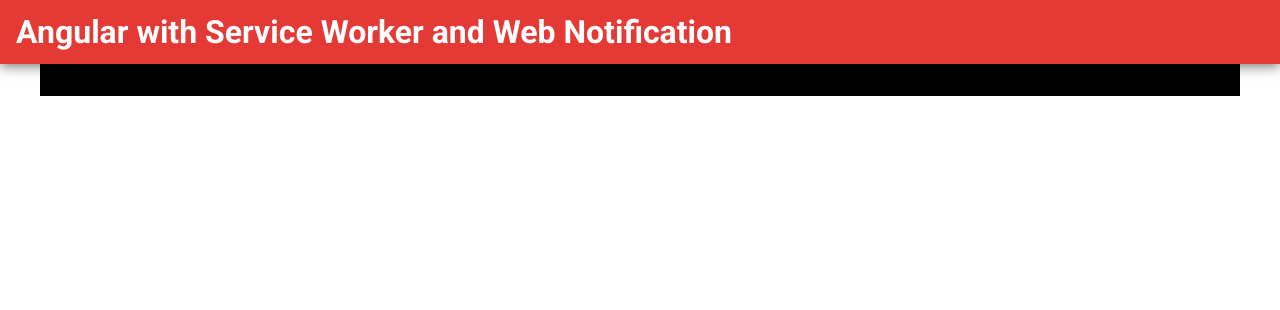
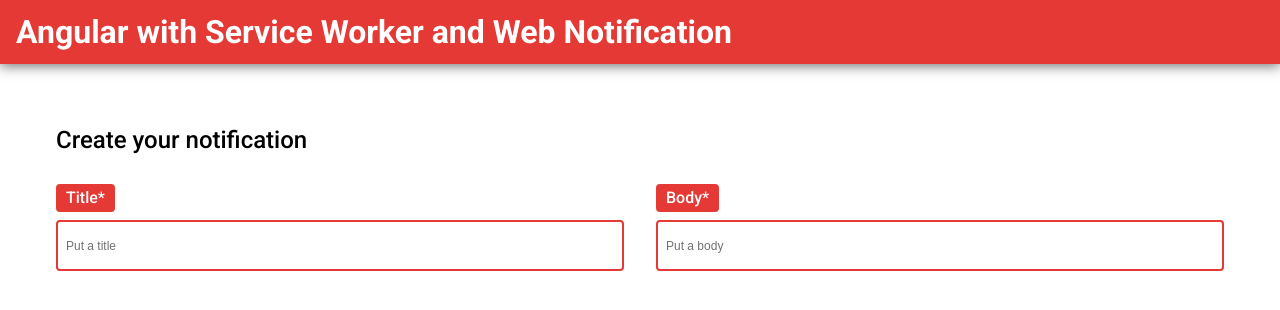
Before and after one commit to hotequil/ng-sw-web-notification, an Angular app: page / in a window 1280 px wide. Shown: the top 310 px of the page. Built offline with nearby package versions, Linux system fonts and the light colour scheme.

Commit message:
done input component and inited form.

```diff
--- a/package.json
+++ b/package.json
@@ -22,6 +22,7 @@
     "@angular/service-worker": "^12.1.2",
     "rxjs": "~6.6.0",
     "tslib": "^2.0.0",
+    "uuid": "^8.3.2",
     "zone.js": "~0.11.4"
   },
   "devDependencies": {
@@ -35,6 +36,7 @@
     "@angular/compiler-cli": "~12.1.2",
     "@types/jasmine": "~3.6.0",
     "@types/node": "^12.11.1",
+    "@types/uuid": "^8.3.1",
     "@typescript-eslint/eslint-plugin": "4.28.2",
     "@typescript-eslint/parser": "4.28.2",
     "eslint": "^7.26.0",
--- /dev/null
+++ b/src/app/components/input/input.component.html
@@ -0,0 +1,11 @@
+<div [formGroup]="form" class="input">
+    <label class="input__label"
+           [class]="required ? 'input__label--required' : ''"
+           [for]="id">{{ label }}</label>
+    <input [placeholder]="placeholder"
+           class="input__field"
+           [id]="id"
+           [required]="required"
+           [formControlName]="name"
+           [type]="type">
+</div>
--- /dev/null
+++ b/src/app/components/input/input.component.scss
@@ -0,0 +1,56 @@
+.input{
+    display: flex;
+    flex-direction: column;
+    width: 100%;
+
+    &__field{
+        box-sizing: border-box;
+        border: var(--border) var(--red);
+        border-radius: var(--border-radius);
+        padding: var(--space) var(--half-space);
+        outline: none;
+        transition: border var(--time-transition), box-shadow var(--time-transition);
+
+        &:hover, &:focus{
+            box-shadow: 0 0 2px 4px var(--light-red);
+            border-color: var(--red);
+        }
+    }
+
+    &__label{
+        font-size: var(--default-font-size);
+        margin: 0;
+        font-weight: 500;
+        padding: 4px var(--half-space);
+        color: var(--white);
+        background-color: var(--red);
+        border-radius: var(--border-radius);
+        border: var(--border) var(--red);
+        margin-bottom: var(--half-space);
+        display: flex;
+        width: fit-content;
+        align-items: center;
+
+        &--required{
+            &:after{
+                content: "*";
+            }
+        }
+    }
+}
+
+::placeholder {
+    color: var(--grey);
+    opacity: 1;
+    font-size: var(--small-font-size);
+}
+
+:-ms-input-placeholder{
+    color: var(--grey);
+    font-size: var(--small-font-size);
+}
+
+::-ms-input-placeholder{
+    color: var(--grey);
+    font-size: var(--small-font-size);
+}
--- /dev/null
+++ b/src/app/components/input/input.component.ts
@@ -0,0 +1,24 @@
+import { Component, Input } from '@angular/core';
+import { FormGroup } from '@angular/forms';
+
+import { v4 as uuidv4 } from 'uuid';
+
+@Component({
+    selector: 'app-input',
+    templateUrl: './input.component.html',
+    styleUrls: ['./input.component.scss']
+})
+export class InputComponent{
+    @Input() label!: string;
+    @Input() placeholder!: string;
+    @Input() name!: string;
+    @Input() form!: FormGroup;
+    @Input() type = 'text';
+    @Input() required = false;
+
+    id!: string;
+
+    constructor() {
+        this.id = uuidv4();
+    }
+}
--- a/src/app/main/main.component.html
+++ b/src/app/main/main.component.html
@@ -1,3 +1,17 @@
 <main class="main">
-
+    <form class="main__form" [formGroup]="form" name="form" (ngSubmit)="submit()">
+        <legend class="main__legend">Create your notification</legend>
+        <app-input placeholder="Put a title"
+                   name="title"
+                   [required]="true"
+                   [form]="form"
+                   label="Title">
+        </app-input>
+        <app-input placeholder="Put a body"
+                   name="body"
+                   [required]="true"
+                   [form]="form"
+                   label="Body">
+        </app-input>
+    </form>
 </main>
--- a/src/app/main/main.component.scss
+++ b/src/app/main/main.component.scss
@@ -2,7 +2,24 @@
     width: 100%;
     margin: 0 auto;
     box-sizing: border-box;
-    padding: var(--space);
+    padding: var(--quadruple-space) var(--space);
     max-width: var(--max-size);
-    background-color: black;
+
+    &__form{
+        display: flex;
+        width: 100%;
+        column-gap: var(--double-space);
+        row-gap: var(--double-space);
+        flex-wrap: wrap;
+
+        > *{
+            flex-grow: 1;
+
+            &.main__legend{
+                font-size: calc(var(--default-font-size) * 1.5);
+                font-weight: 500;
+                flex-basis: 100%;
+            }
+        }
+    }
 }
--- a/src/app/main/main.component.ts
+++ b/src/app/main/main.component.ts
@@ -1,8 +1,18 @@
 import { Component } from '@angular/core';
+import { FormBuilder, Validators } from '@angular/forms';
 
 @Component({
     selector: 'app-main',
     templateUrl: './main.component.html',
     styleUrls: ['./main.component.scss']
 })
-export class MainComponent{}
+export class MainComponent{
+    form = this.fb.group({
+        title: [null, Validators.required],
+        body: [null, Validators.required],
+    });
+
+    constructor(private fb: FormBuilder){}
+
+    submit(): void{}
+}
--- a/src/app/main/main.module.ts
+++ b/src/app/main/main.module.ts
@@ -1,7 +1,9 @@
 import { NgModule } from '@angular/core';
 import { CommonModule } from '@angular/common';
+import { ReactiveFormsModule } from '@angular/forms';
 
 import { MainComponent } from './main.component';
+import { InputModule } from '../components/input/input.module';
 
 @NgModule({
     declarations: [
@@ -11,7 +13,9 @@
         MainComponent
     ],
     imports: [
-        CommonModule
+        CommonModule,
+        ReactiveFormsModule,
+        InputModule
     ]
 })
 export class MainModule {}
--- a/src/styles.scss
+++ b/src/styles.scss
@@ -41,12 +41,18 @@
 
 :root{
     --space: 16px;
+    --half-space: calc(var(--space) / 2);
+    --double-space: calc(var(--space) * 2);
+    --quadruple-space: calc(var(--space) * 4);
     --default-font-size: 16px;
-    --half-space: calc(var(--space) / 2);
+    --small-font-size: 12px;
     --white: #fff;
     --black: #000;
     --grey: rgba(0, 0, 0, .56);
     --red: #e53935;
-    --border: 1px solid;
+    --light-red: rgba(229, 57, 53, 0.24);
+    --border: 2px solid;
     --max-size: 1200px;
+    --border-radius: 4px;
+    --time-transition: .25s;
 }
```
Also changed, not shown: src/app/components/input/input.module.ts (+11 -2 lines), 2 other files (tests, documents, lock files or other folders).
